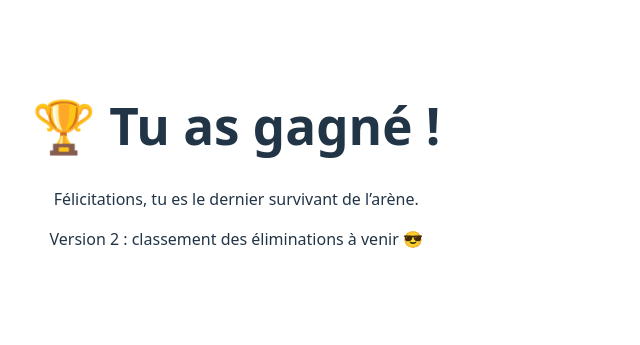
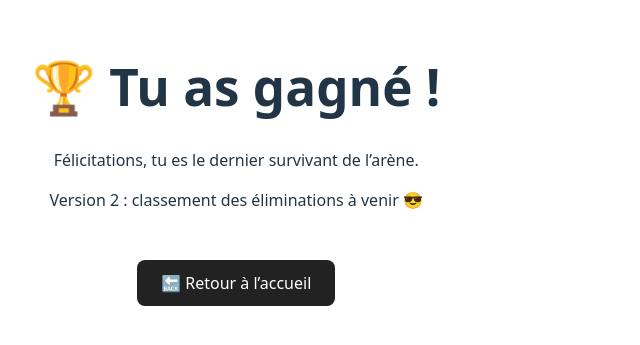
Before and after one commit to Sneakybapt/TKA, a React (Vite) app: page /victoire in a window 1280 px wide. Shown: the part 235-580 px from the top of the page, without its empty margins (0-640 px from the left). Built offline with nearby package versions, Linux system fonts and the light colour scheme; no server answers.

Commit message:
07/07/2025 21:23

```diff
--- a/src/pages/Victoire.tsx
+++ b/src/pages/Victoire.tsx
@@ -1,9 +1,35 @@
+import { useNavigate } from "react-router-dom";
+
 export default function Victoire() {
+  const navigate = useNavigate();
+
+  const handleRetourAccueil = () => {
+    // 🧹 Optionnel : nettoyage du localStorage
+    localStorage.clear();
+    navigate("/");
+  };
+
   return (
     <div style={{ padding: "2rem", textAlign: "center" }}>
       <h1>🏆 Tu as gagné !</h1>
       <p>Félicitations, tu es le dernier survivant de l’arène.</p>
       <p>Version 2 : classement des éliminations à venir 😎</p>
+
+      <button
+        onClick={handleRetourAccueil}
+        style={{
+          marginTop: "2rem",
+          padding: "0.75rem 1.5rem",
+          fontSize: "1rem",
+          backgroundColor: "#222",
+          color: "#fff",
+          border: "none",
+          borderRadius: "8px",
+          cursor: "pointer",
+        }}
+      >
+        🔙 Retour à l’accueil
+      </button>
     </div>
   );
 }
```
Also changed, not shown: 3 other files (tests, documents, lock files or other folders).
